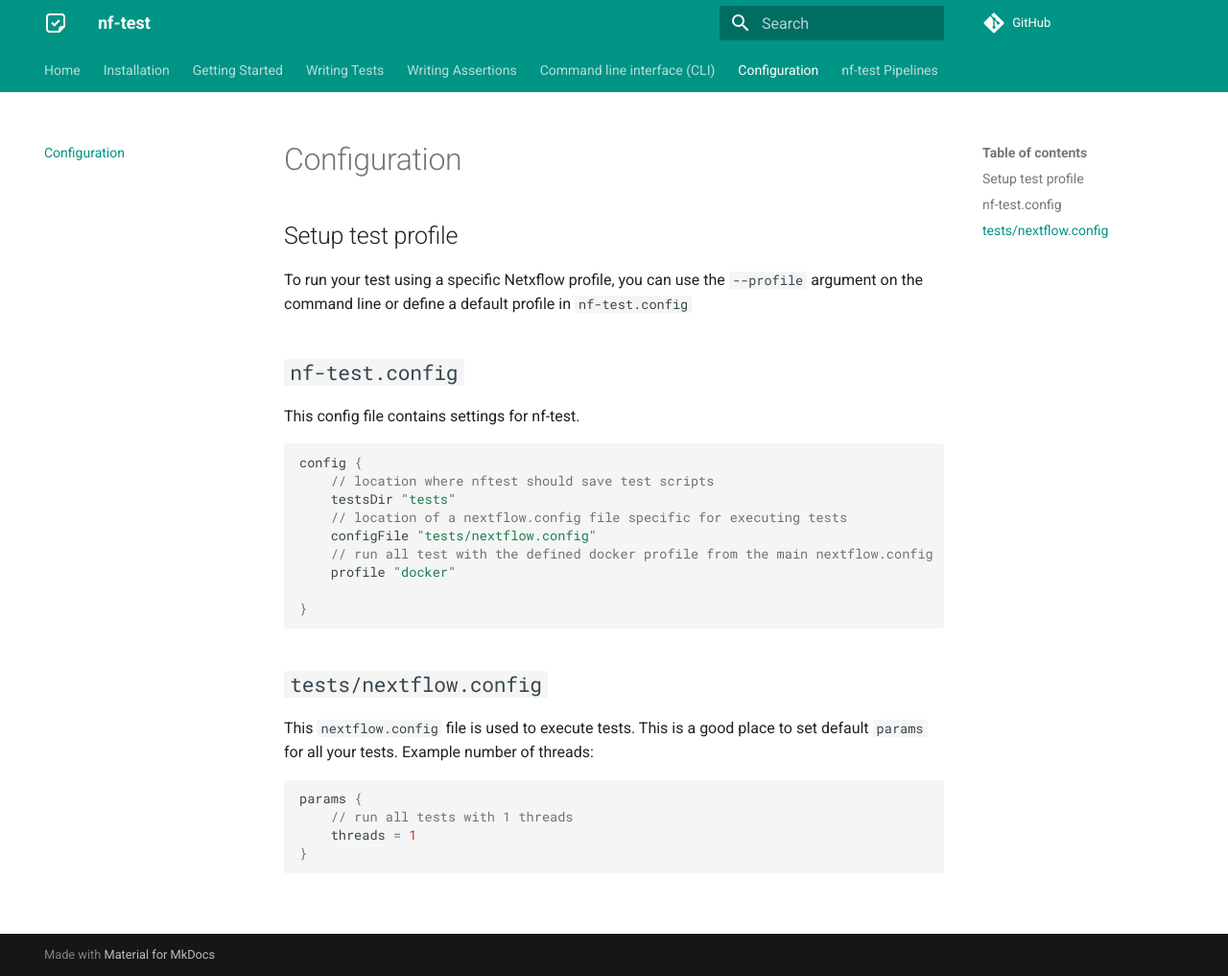
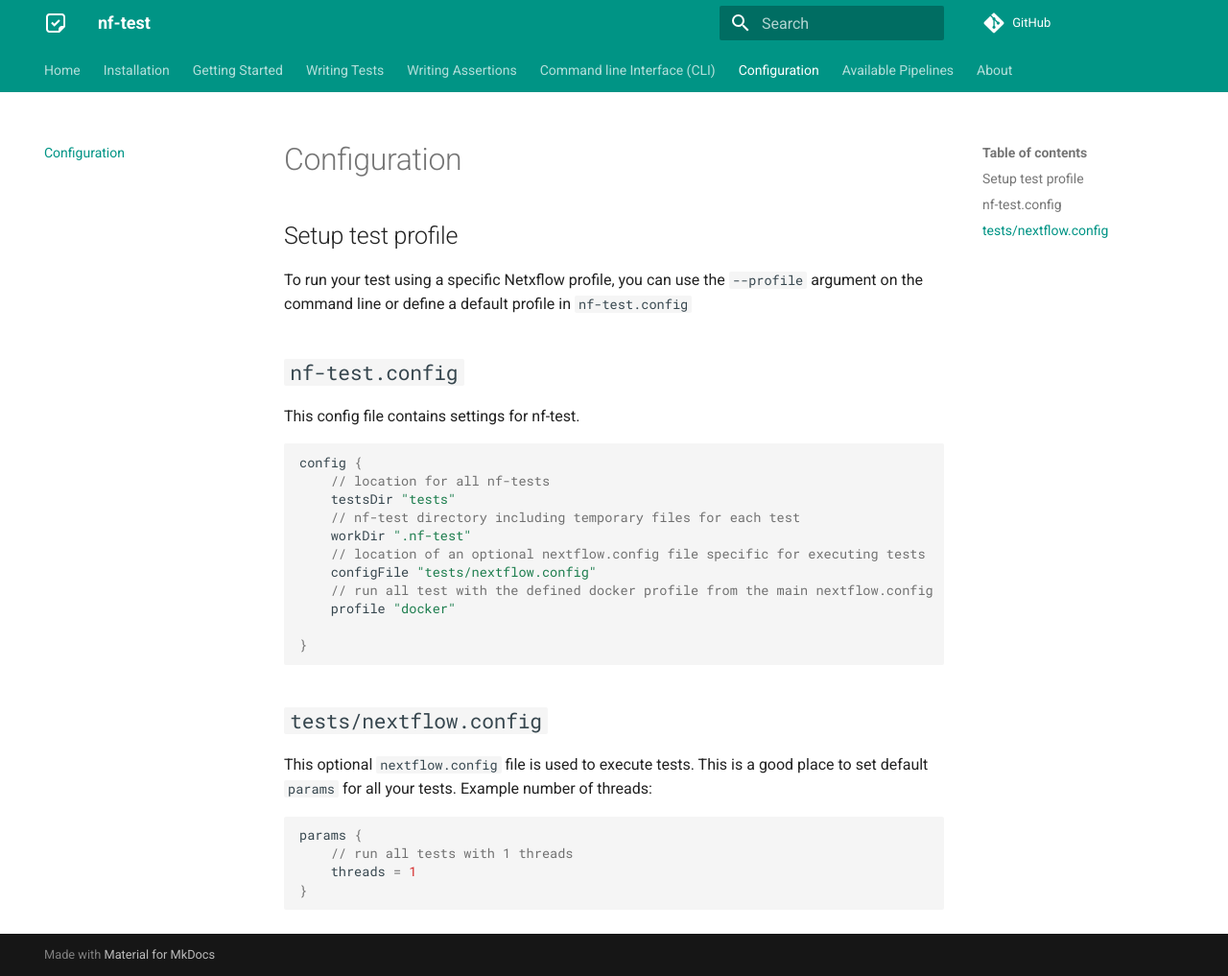
Before and after one commit to askimed/nf-test, an MkDocs documentation site: the page built from docs/configuration.md, in a window 1280 px wide and 1017 px high. Shown: the whole window at 96% size. Built offline with MkDocs 1.6.1 and Material for MkDocs 9.7.7, drawn with Linux system fonts in a browser that asks for light colours; comment, search, counter and statistics services are not loaded.

Commit message:
Add global variables and about

````diff
--- a/docs/configuration.md
+++ b/docs/configuration.md
@@ -11,9 +11,11 @@
 
 ```groovy
 config {
-    // location where nftest should save test scripts
+    // location for all nf-tests
     testsDir "tests"
-    // location of a nextflow.config file specific for executing tests
+    // nf-test directory including temporary files for each test
+    workDir ".nf-test"
+    // location of an optional nextflow.config file specific for executing tests
     configFile "tests/nextflow.config"
     // run all test with the defined docker profile from the main nextflow.config
     profile "docker"
@@ -23,7 +25,7 @@
 
 ## `tests/nextflow.config`
 
-This `nextflow.config` file is used to execute tests. This is a good place to set default `params` for all your tests. Example number of threads:
+This optional `nextflow.config` file is used to execute tests. This is a good place to set default `params` for all your tests. Example number of threads:
 
 ```groovy
 params {
--- a/mkdocs.yml
+++ b/mkdocs.yml
@@ -24,6 +24,7 @@
   - Installation: installation.md
   - Getting Started: getting-started.md
   - Writing Tests:
+    - Global Variables: testcases/global_variables.md
     - Process Testing: testcases/nextflow_process.md
     - Workflow Testing: testcases/nextflow_workflow.md
     - Pipeline Testing: testcases/nextflow_pipeline.md
@@ -32,12 +33,13 @@
     - Files: assertions/files.md
     - Regular Expressions: assertions/regular-expressions.md
     - Using Third-Party Libraries: assertions/libraries.md
-  - Command line interface (CLI):
+  - Command line Interface (CLI):
     - init: cli/init.md
     - generate: cli/generate.md
     - test: cli/test.md
   - Configuration: configuration.md
-  - nf-test Pipelines: nftest_pipelines.md
+  - Available Pipelines: nftest_pipelines.md
+  - About: about.md
 
 
 markdown_extensions:
````
Also changed, not shown: docs/about.md (added, +3 -0 lines), docs/getting-started.md (+1 -1 lines), docs/testcases/global_variables.md (added, +23 -0 lines), docs/testcases/nextflow_process.md (+4 -6 lines).
